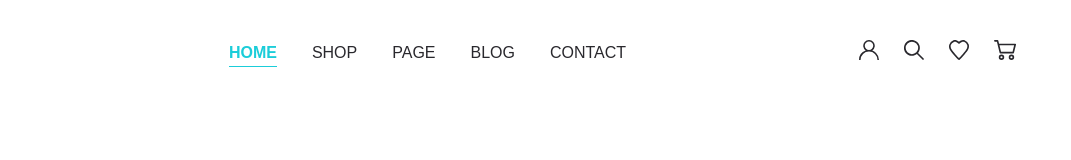
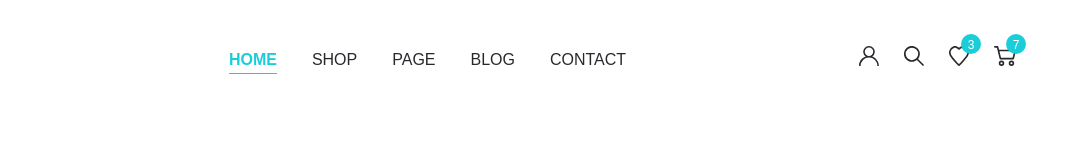
Before and after one commit to kosslanoss/colorful, a website: page app/index.html in a window 1280 px wide. Shown: the full height of the page, 209-1280 px from the left. Drawn offline with nearby package versions, Linux system fonts and the light colour scheme; files that its build step writes are made by us from their sources.

Commit message:
fixed header

```diff
--- a/app/scss/style.scss
+++ b/app/scss/style.scss
@@ -9,6 +9,7 @@
   &__wrapper {
     display: flex;
     justify-content: space-between;
+    align-items: center;
   }
 }
 
@@ -26,7 +27,7 @@
   &__list-link {
     color: $title;
     padding-bottom: 5px;
-    transition: color 0.5s, border 0.5s;
+    transition: color 0.3s, border 0.5s;
 
     &:hover {
       color: $accent;
@@ -44,13 +45,27 @@
 .user-nav {
   display: flex;
 
+  &__link {
+    position: relative;
+  }
+
   &__link:not(:last-child) {
     padding-right: 25px;
+
   }
 
   &__num {
     border-radius: 50%;
-    color: $white
+    color: $white;
+    width: 20px;
+    height: 20px;
+    background-color: $accent;
+    position: absolute;
+    top: -12px;
+    left: 12px;
+    font-size: 12px;
+    line-height: 1.9;
+    text-align: center;
   }
 }
 
```
